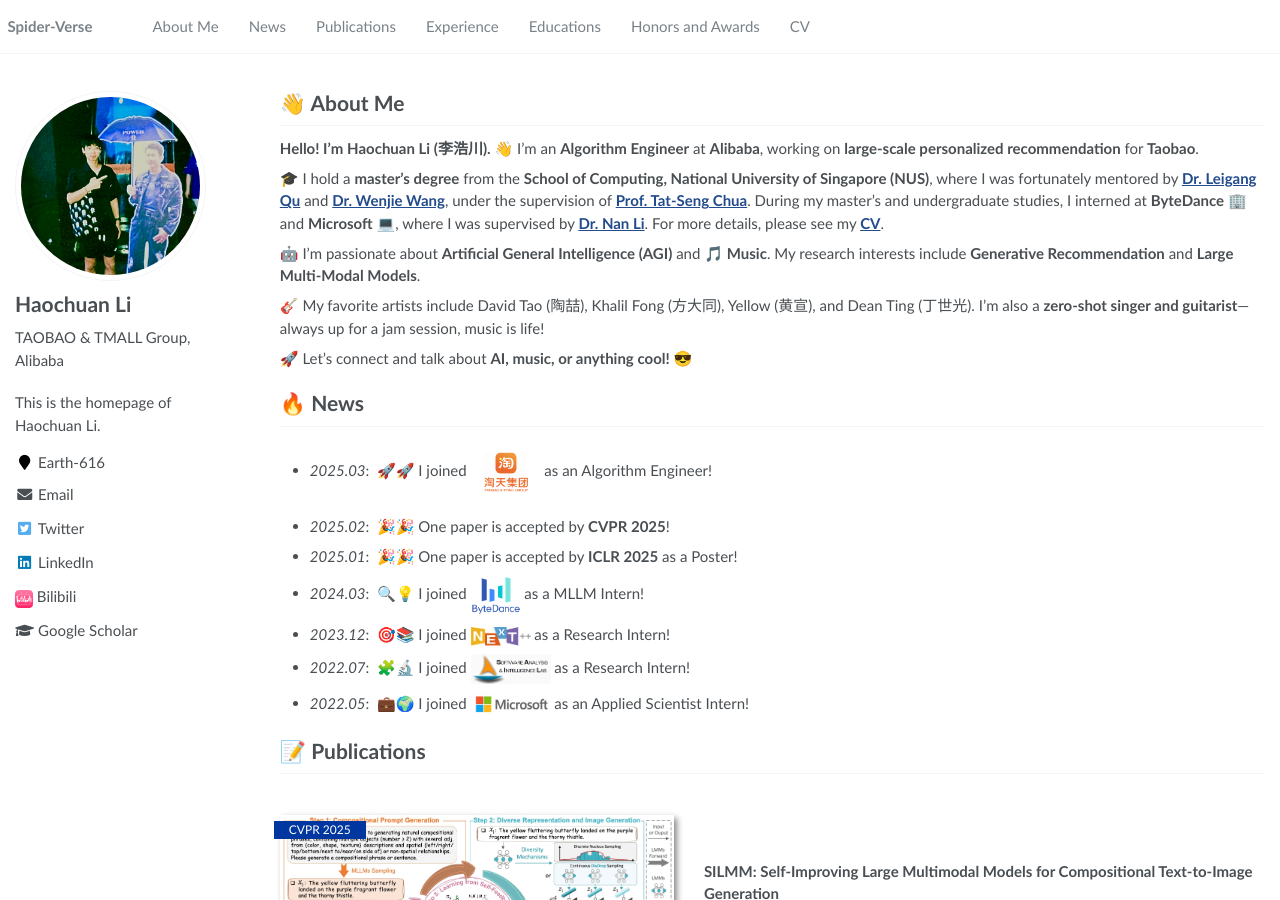
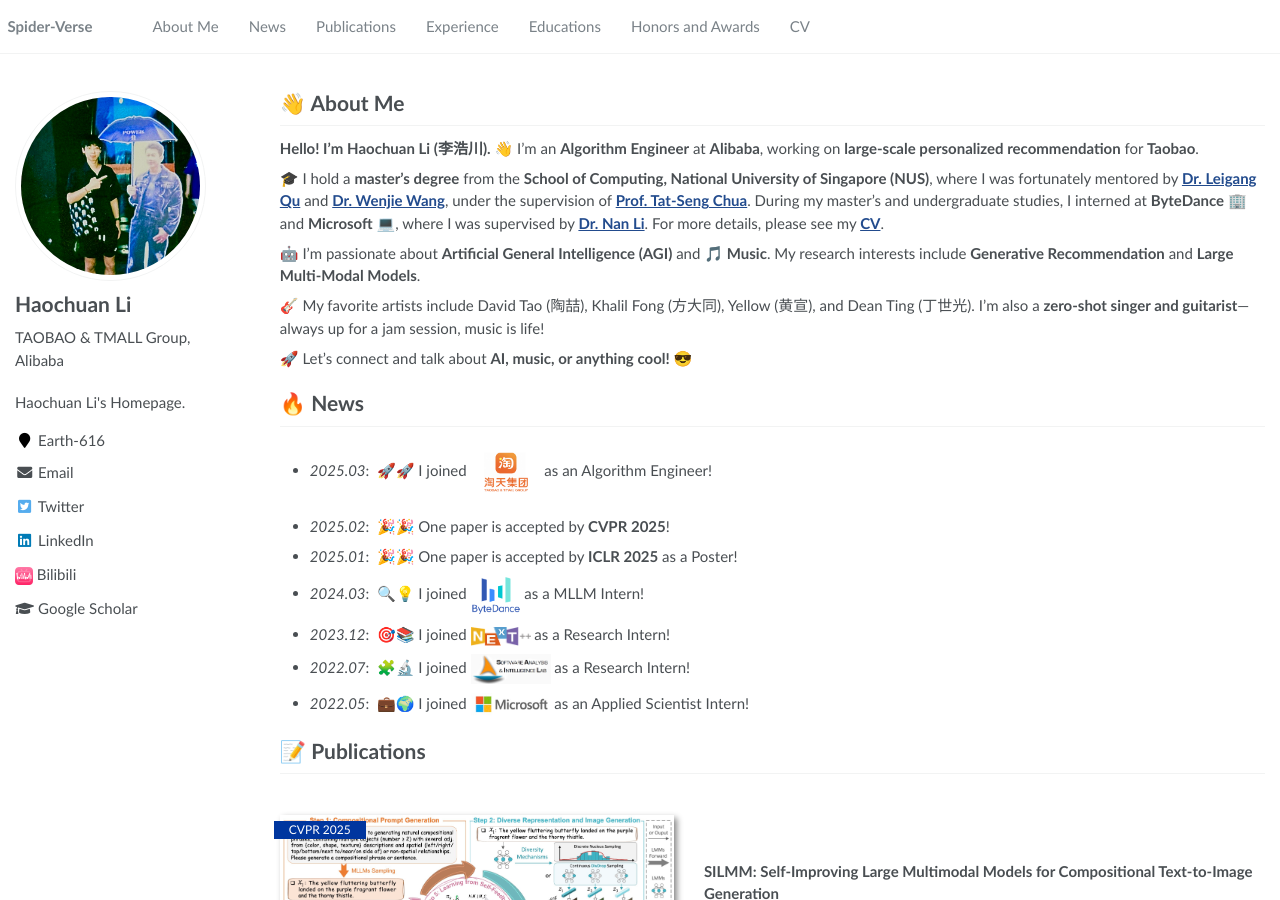
Before and after one commit to haochuan-li/haochuan-li.github.io, a Jekyll site: the page built from _pages/about.md, in a window 1280 px wide and 900 px high. Built offline with Jekyll 4.4.1, drawn with Linux system fonts in a browser that asks for light colours.

Commit message:
haochuan homepage 2025-03-05 v4

```diff
--- a/_config.yml
+++ b/_config.yml
@@ -7,7 +7,7 @@
 
 # Site Settings
 title                    : "Haochuan Li"
-description              : "This is the homepage of Haochuan Li."
+description              : "Haochuan Li's Homepage."
 repository               : "haochuan-li/haochuan-li.github.io"
 google_scholar_stats_use_cdn : true
 
```
